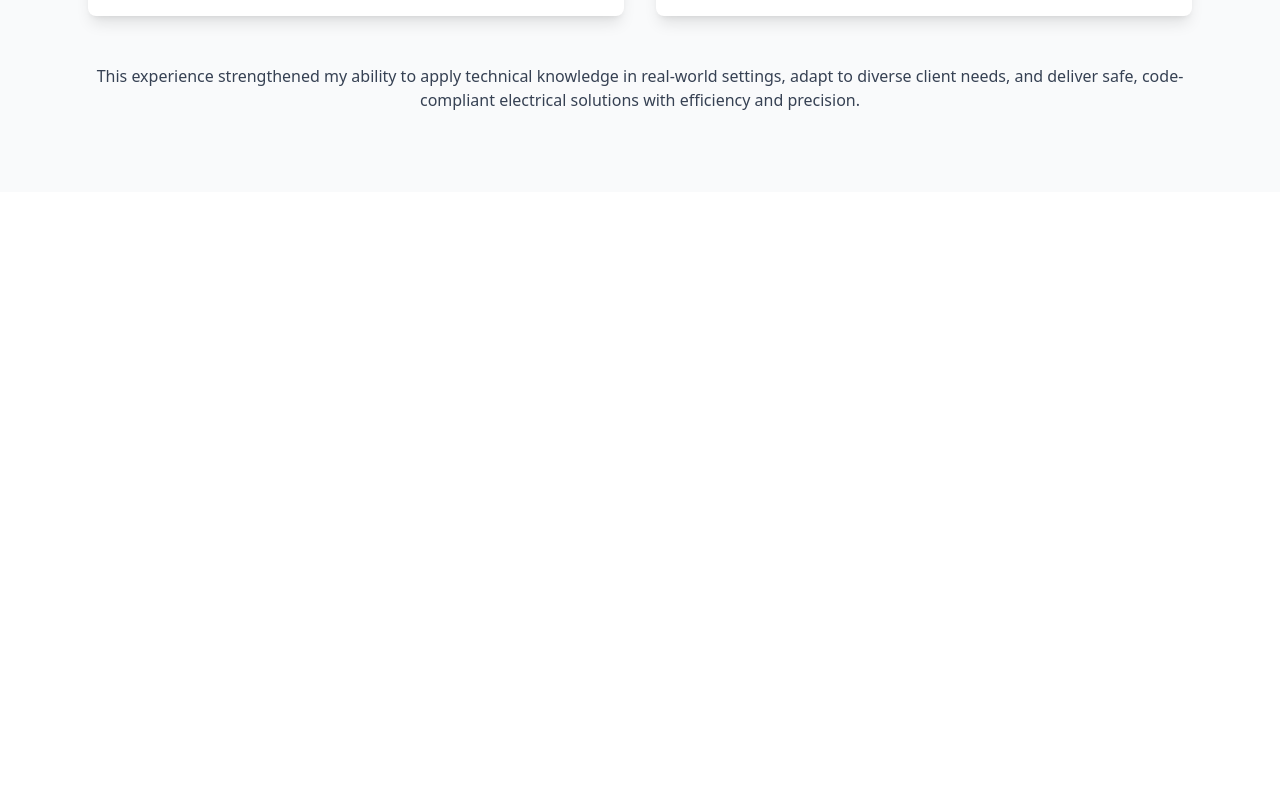
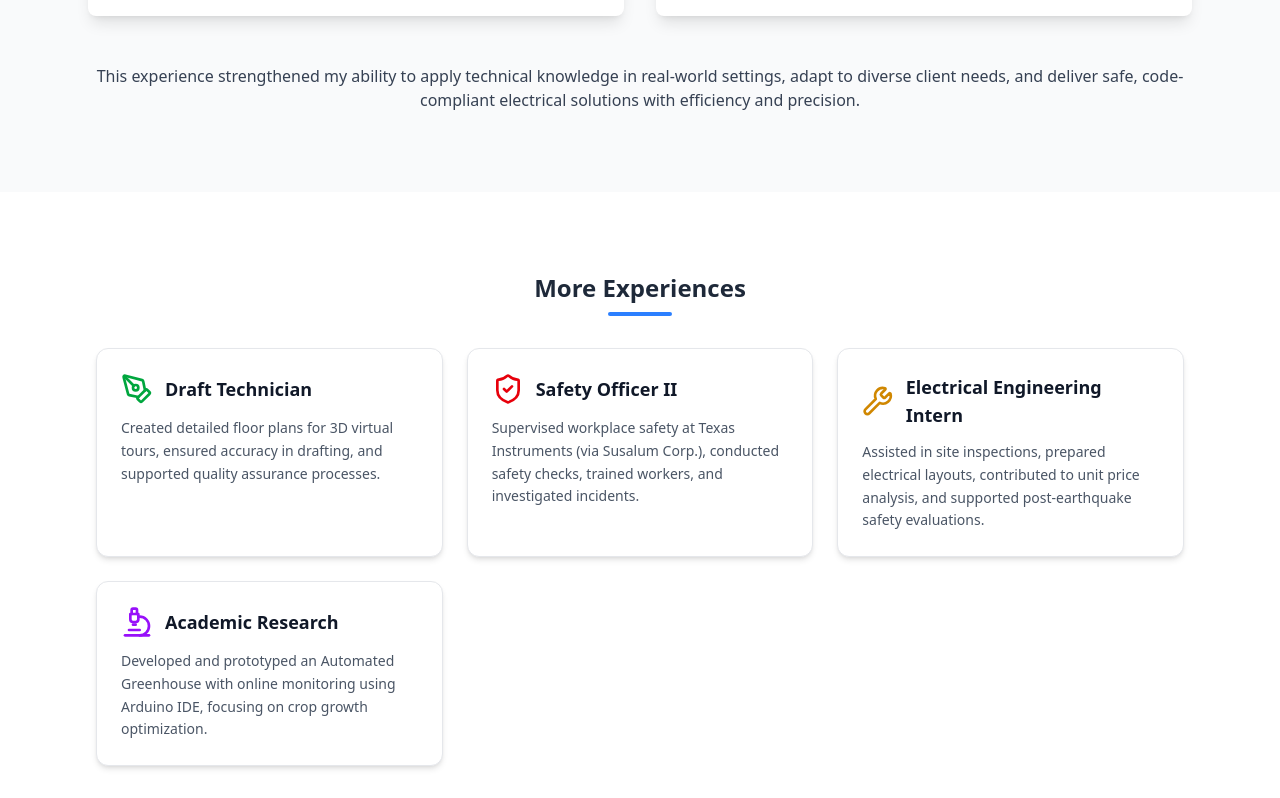
Before and after one commit to corvuscorax-bit/portfolio, a React (Vite) app: page /experience-4 in a window 1280 px wide. Shown: the part 1761-2559 px from the top of the page. Before the commit the page ends 1953 px from the top, so only its background shows below. Built offline with nearby package versions, Linux system fonts and the light colour scheme.

Commit message:
added experience pages footer

```diff
--- a/package.json
+++ b/package.json
@@ -10,9 +10,11 @@
     "preview": "vite preview"
   },
   "dependencies": {
+    "@react-pdf-viewer/default-layout": "^3.12.0",
     "@tailwindcss/vite": "^4.1.13",
     "framer-motion": "^12.23.22",
     "jspdf": "^3.0.3",
+    "lucide-react": "^0.544.0",
     "react": "^19.1.1",
     "react-dom": "^19.1.1",
     "react-router-dom": "^7.9.2",
--- a/src/App.jsx
+++ b/src/App.jsx
@@ -8,6 +8,7 @@ import Experience1 from "./pages/Experience1";
 import Experience2 from "./pages/Experience2";
 import Experience3 from "./pages/Experience3";
 import Experience4 from "./pages/Experience4";
+import ExperiencePages from "./components/ExperiencePages";
 import ResidentialLoadCalculator from "./projects/ResidentialLoadCalculator";
 import ElectricRangeCalculator from "./projects/ElectricRangeCalculator";
 import Resume from "./pages/Resume";
@@ -32,6 +33,19 @@ function AnimatedRoutes() {
               transition={{ duration: 0.4 }}
             >
               <Home />
+            </motion.div>
+          }
+        />
+        <Route
+          path="/experience-pages"
+          element={
+            <motion.div
+              initial={{ opacity: 0, x: -30 }}
+              animate={{ opacity: 1, x: 0 }}
+              exit={{ opacity: 0, x: 30 }}
+              transition={{ duration: 0.4 }}
+            >
+              <ExperiencePages />
             </motion.div>
           }
         />
--- /dev/null
+++ b/src/components/ExperiencePages.jsx
@@ -0,0 +1,83 @@
+import { Link, useLocation } from "react-router-dom";
+import {
+  Briefcase,
+  PenTool,
+  ShieldCheck,
+  Wrench,
+  Microscope,
+} from "lucide-react"; // icons
+
+export default function ExperiencePages() {
+  const location = useLocation();
+
+  const projects = [
+    {
+      id: 1,
+      title: "Freelance Electrical Engineer",
+      desc: "Designed and implemented residential electrical systems, performed wiring and troubleshooting, and prepared cost estimates for clients.",
+      link: "/experience-4",
+      icon: <Briefcase className="w-8 h-8 text-blue-600" />,
+    },
+    {
+      id: 2,
+      title: "Draft Technician",
+      desc: "Created detailed floor plans for 3D virtual tours, ensured accuracy in drafting, and supported quality assurance processes.",
+      link: "/experience-3",
+      icon: <PenTool className="w-8 h-8 text-green-600" />,
+    },
+    {
+      id: 3,
+      title: "Safety Officer II",
+      desc: "Supervised workplace safety at Texas Instruments (via Susalum Corp.), conducted safety checks, trained workers, and investigated incidents.",
+      link: "/experience-2",
+      icon: <ShieldCheck className="w-8 h-8 text-red-600" />,
+    },
+    {
+      id: 4,
+      title: "Electrical Engineering Intern",
+      desc: "Assisted in site inspections, prepared electrical layouts, contributed to unit price analysis, and supported post-earthquake safety evaluations.",
+      link: "/experience-1",
+      icon: <Wrench className="w-8 h-8 text-yellow-600" />,
+    },
+    {
+      id: 5,
+      title: "Academic Research",
+      desc: "Developed and prototyped an Automated Greenhouse with online monitoring using Arduino IDE, focusing on crop growth optimization.",
+      link: "/academic-research",
+      icon: <Microscope className="w-8 h-8 text-purple-600" />,
+    },
+  ];
+
+  return (
+    <div className="max-w-6xl mx-auto p-8 mt-12">
+      {/* Section Title */}
+      <h1 className="text-2xl font-bold text-gray-800 mb-8 text-center relative">
+        More Experiences
+        <span className="block w-16 h-1 bg-blue-500 mx-auto mt-2 rounded"></span>
+      </h1>
+
+      {/* Grid of Cards */}
+      <div className="grid grid-cols-1 sm:grid-cols-2 md:grid-cols-3 gap-6">
+        {projects
+          .filter((proj) => proj.link !== location.pathname) // Hide current page
+          .map((proj) => (
+            <Link
+              key={proj.id}
+              to={proj.link}
+              className="block bg-white border border-gray-200 rounded-xl p-6 shadow-md hover:shadow-2xl hover:scale-105 transform transition duration-200 ease-in-out"
+            >
+              <div className="flex items-center gap-3 mb-3">
+                {proj.icon}
+                <h2 className="text-lg font-semibold text-gray-900">
+                  {proj.title}
+                </h2>
+              </div>
+              <p className="text-sm text-gray-600 leading-relaxed">
+                {proj.desc}
+              </p>
+            </Link>
+          ))}
+      </div>
+    </div>
+  );
+}
--- a/src/pages/AcademicResearch.jsx
+++ b/src/pages/AcademicResearch.jsx
@@ -5,9 +5,11 @@ import SchematicDiagram  from "../assets/AcademicResearch/3.png";
 import InstallationofControlCabinet  from "../assets/AcademicResearch/4.jpg";
 import FieldTesting from "../assets/AcademicResearch/6.jpg";
 import SmartFarmingInterface from "../assets/AcademicResearch/7.jpg";
+import ExperiencePages from "../components/ExperiencePages";
 
 export default function AcademicResearch() {
   return (
+    <main>
     <section className="py-20 bg-gray-50">
       <div className="max-w-6xl mx-auto px-6">
         {/* Title */}
@@ -120,5 +122,7 @@ export default function AcademicResearch() {
         </div>
       </div>
     </section>
+    <ExperiencePages />
+    </main>
   );
 }
--- a/src/pages/Experience1.jsx
+++ b/src/pages/Experience1.jsx
@@ -1,9 +1,11 @@
 import React from "react";
 import SingleLineDiagram from "../assets/experience1/1.png";
 import PostEarthquakeInspection from "../assets/experience1/2.jpg";
+import ExperiencePages from "../components/ExperiencePages";
 
 export default function Experience1() {
   return (
+    <main>
     <section className="py-20 bg-gray-50">
       <div className="max-w-6xl mx-auto px-6">
         {/* Title */}
@@ -65,5 +67,7 @@ export default function Experience1() {
         </div>
       </div>
     </section>
+          <ExperiencePages />
+    </main>
   );
 }
--- a/src/pages/Experience2.jsx
+++ b/src/pages/Experience2.jsx
@@ -3,9 +3,11 @@ import ScaffoldSafetyInspection from "../assets/experience2/1.jpg";
 import TeamSafetySnapshot from "../assets/experience2/2.jpg";
 import HeavyPipeInstallation from "../assets/experience2/3.jpg";
 import CeilingWork from "../assets/experience2/4.jpg";
+import ExperiencePages from "../components/ExperiencePages";
 
 export default function Experience2() {
   return (
+    <main>
     <section className="py-20 bg-gray-50">
       <div className="max-w-6xl mx-auto px-6">
         {/* Title */}
@@ -90,5 +92,7 @@ export default function Experience2() {
         </div>
       </div>
     </section>
+          <ExperiencePages />
+    </main>
   );
 }
--- a/src/pages/Experience3.jsx
+++ b/src/pages/Experience3.jsx
@@ -3,9 +3,11 @@ import CommercialDrafts from "../assets/experience3/1.png";
 import ResidentialDrafts from "../assets/experience3/2.png";
 import RestorationDrafts from "../assets/experience3/3.png";
 import PreConstructionDrafts from "../assets/experience3/4.png";
+import ExperiencePages from "../components/ExperiencePages";
 
 export default function Experience3() {
   return (
+    <main>
     <section className="py-20 bg-gray-50">
       <div className="max-w-6xl mx-auto px-6">
         {/* Title */}
@@ -97,5 +99,7 @@ export default function Experience3() {
         </div>
       </div>
     </section>
+    <ExperiencePages />
+    </main>
   );
 }
--- a/src/pages/Experience4.jsx
+++ b/src/pages/Experience4.jsx
@@ -5,9 +5,11 @@ import InstallationofServiceDropandServiceMeterBox from "../assets/experience4/3
 import ElectricalDocumentationandLoadScheduling from "../assets/experience4/4.png";
 import PreConstructionElectricalPlanning from "../assets/experience4/5.png";
 import CeilingLightingandFixtureLayout from "../assets/experience4/6.png";
+import ExperiencePages from "../components/ExperiencePages";
 
 export default function Experience4() {
   return (
+    <main>
     <section className="py-20 bg-gray-50">
       <div className="max-w-6xl mx-auto px-6">
         {/* Title */}
@@ -128,5 +130,7 @@ export default function Experience4() {
         </div>
       </div>
     </section>
+    <ExperiencePages />
+    </main>
   );
 }
```
Also changed, not shown: 1 other file (tests, documents, lock files or other folders).
